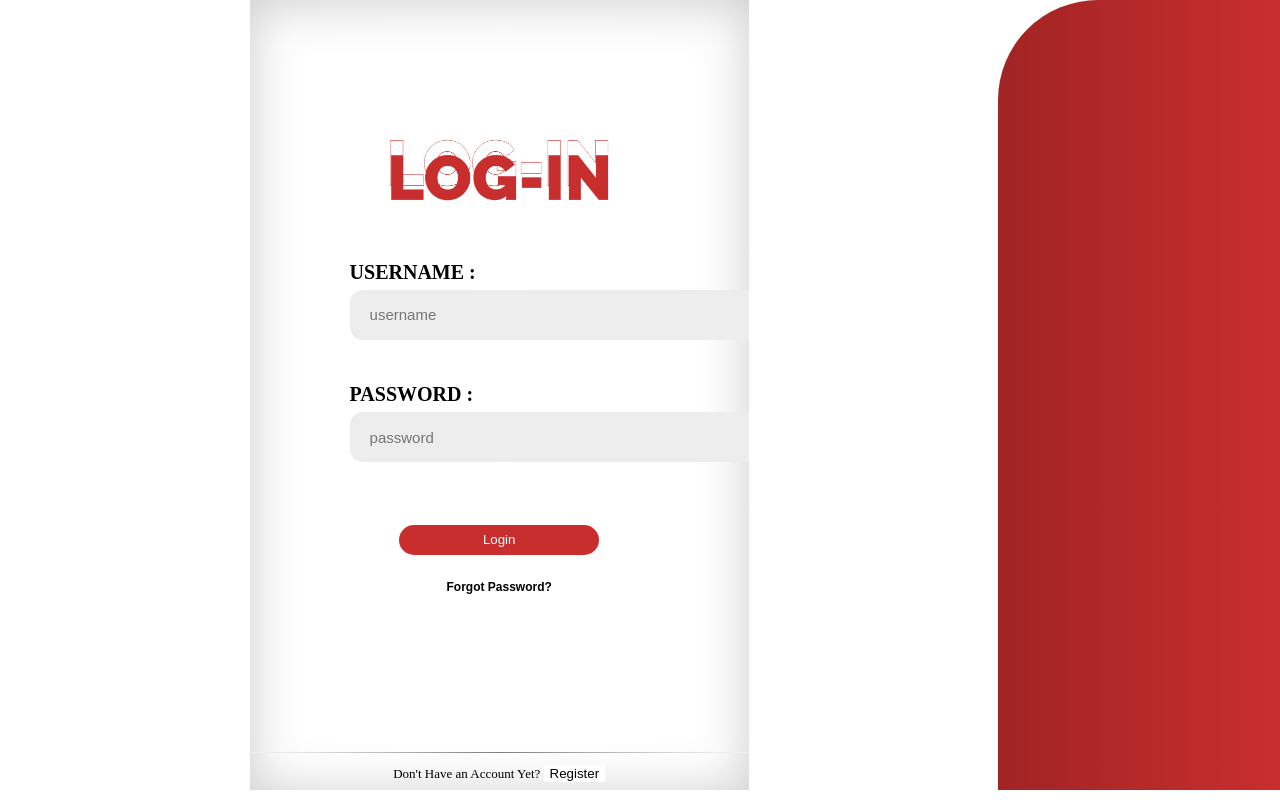
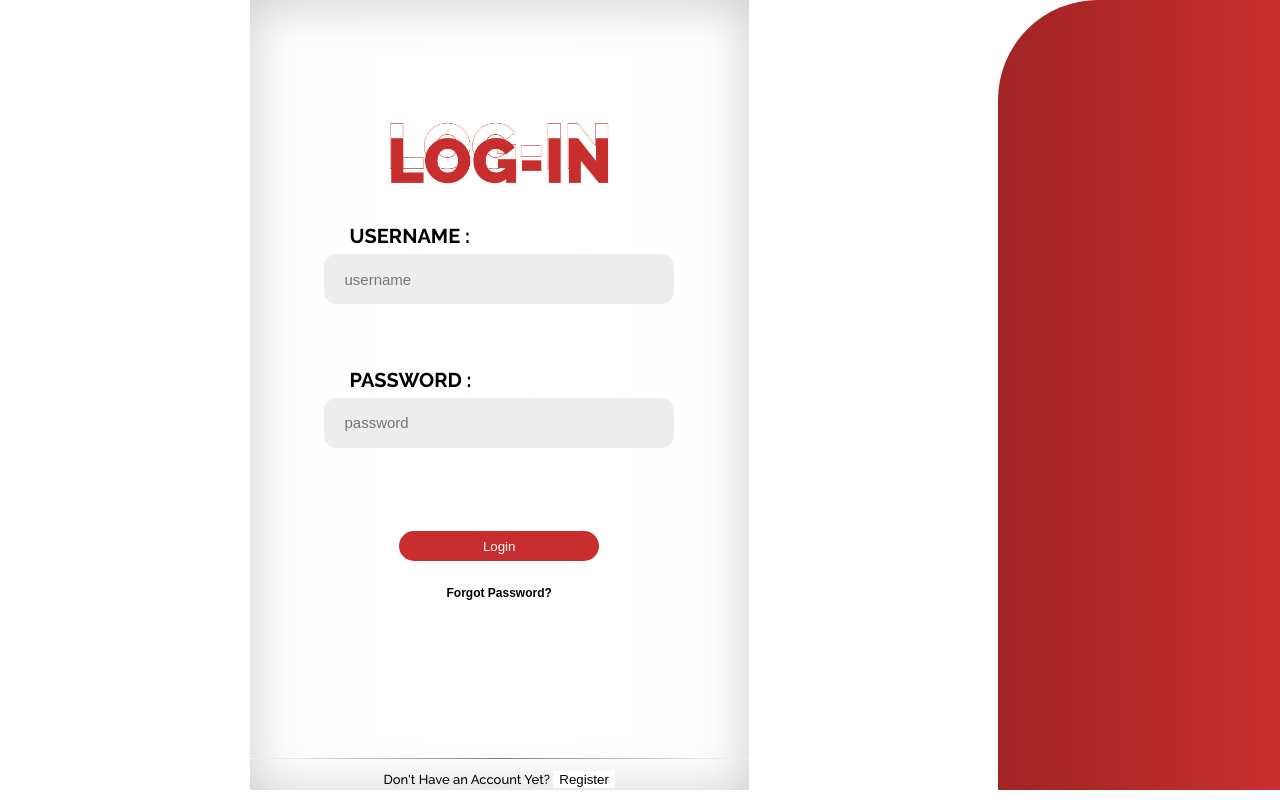
Before and after one commit to kurtjacob22/cube-shop, a PHP site: page /src/log-in.html in a window 1280 px wide. Run offline with PHP 8.4, Linux system fonts and the light colour scheme.

Commit message:
updated font and scalbale

```diff
--- a/src/css/log-in.css
+++ b/src/css/log-in.css
@@ -61,13 +61,12 @@
 
 input[type="text"],
 input[type="password"] {
-  margin-left: 100px;
   margin-top: 5px;
   background-color: #ededed;
   border-radius: 13px;
   color: #c2c2c2;
   height: 50px;
-  width: 425px;
+  width: 70%;
   padding-left: 20px;
   padding-right: 10px;
   border: 0;
--- a/src/css/style.css
+++ b/src/css/style.css
@@ -1,3 +1,5 @@
+@import url("https://fonts.googleapis.com/css2?family=Raleway:ital,wght@0,100;0,200;0,300;0,400;0,500;0,600;0,700;0,800;0,900;1,100;1,200;1,300;1,400;1,500;1,600;1,700;1,800;1,900&display=swap");
+
 @import "./log-in.css";
 @import "./shop.css";
 
@@ -70,7 +72,7 @@
   border-radius: 15px;
   border: none;
   position: absolute;
-  top: 520px;
+  top: 65%;
   left: 45%;
 }
 
--- a/src/log-in.html
+++ b/src/log-in.html
@@ -13,20 +13,26 @@
             <form action="">
               <br />
               <span>USERNAME :</span><br />
+              <center>
                 <input
                   type="text"
                   placeholder="username"
                   onkeyup="checkIfValidUser(this)"
                   id="username"
                 />
+              </center>
+
               <br /><br /><br />
               <span>PASSWORD :</span><br />
+              <center>
                 <input
                   type="password"
                   placeholder="password"
                   onkeyup="checkIfValidPassword(this)"
                   id="password"
                 />
+              </center>
+
               <br /><br /><br /><br />
             </form>
             <center>
```
Lines whose indentation alone changed are shown as unchanged.
